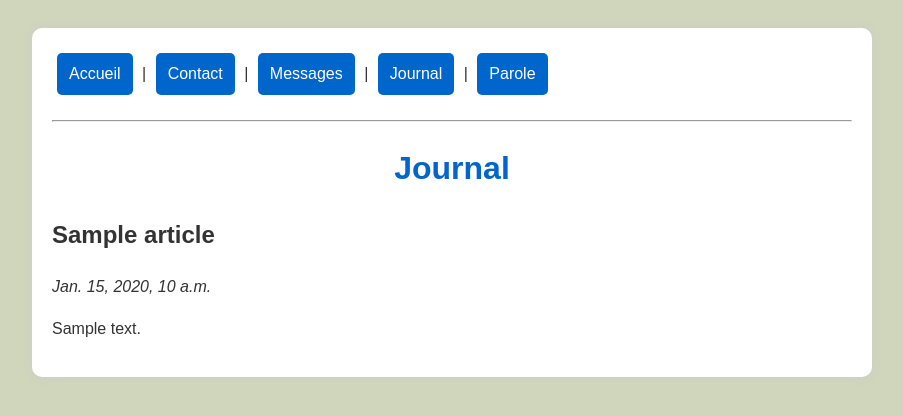
After one commit to 1234jASKET/seake.github.io, a Django app: page /journal/ in a window 1280 px wide. The commit adds this page. Shown: the top 416 px of the page, without its empty margins (188-1091 px from the left). Run offline with Django 5.2, Linux system fonts and the light colour scheme; tables that the repository leaves empty hold one stand-in row (values such as "Sample post").

Commit message:
Ajout parole et journal

```diff
--- a/hello/settings.py
+++ b/hello/settings.py
@@ -28,7 +28,7 @@ SECRET_KEY = 'django-insecure-^c))^)r1b)&5us6cx=b^#$=tbhtc29#r^h#j7ztk&i+03uswld
 # SECURITY WARNING: don't run with debug turned on in production!
 DEBUG = True
 
-ALLOWED_HOSTS = []
+ALLOWED_HOSTS = ['seake.onrender.com', 'localhost', '127.0.0.1']
 
 
 # Application definition
--- a/merci/models.py
+++ b/merci/models.py
@@ -9,3 +9,12 @@ class Message(models.Model):
 
     def __str__(self):
         return f"{self.nom} ({self.email})"
+
+
+class Article(models.Model):
+    titre = models.CharField(max_length=200)
+    contenu = models.TextField()
+    date_pub = models.DateTimeField(auto_now_add=True)
+
+    def __str__(self):
+        return self.titre
--- /dev/null
+++ b/merci/static/merci/styles.css
@@ -0,0 +1,53 @@
+/* styles.css */
+body {
+    font-family: Arial, sans-serif;
+    background-color: #cfd6bb;
+    color: #333;
+    padding: 20px;
+    line-height: 1.6;
+}
+
+h1 {
+    color: #0066cc;
+    text-align: center;
+}
+
+a {
+    color: #ffffff;
+    background-color: #0066cc;
+    padding: 8px 12px;
+    border-radius: 5px;
+    text-decoration: none;
+    margin: 5px;
+    display: inline-block;
+}
+
+a:hover {
+    background-color: #004999;
+}
+
+hr {
+    margin: 20px 0;
+}
+
+.container {
+    max-width: 800px;
+    margin: auto;
+    background: white;
+    padding: 20px;
+    border-radius: 10px;
+    box-shadow: 0 0 10px #ccc;
+}
+
+.verset {
+    background-color: #f3f3f3;
+    padding: 15px;
+    border-left: 5px solid #4CAF50;
+    margin-bottom: 20px;
+}
+
+.reflection {
+    font-style: italic;
+    color: #555;
+    margin-top: 10px;
+}
--- /dev/null
+++ b/merci/templates/merci/journal.html
@@ -0,0 +1,30 @@
+{% load static %}
+<!DOCTYPE html>
+<html>
+<head>
+    <title>Journal</title>
+    <link rel="stylesheet" href="{% static 'merci/styles.css' %}">
+</head>
+<body>
+    <div class="container">
+        <a href="/">Accueil</a> |
+        <a href="/contact/">Contact</a> |
+        <a href="/messages/">Messages</a> |
+        <a href="/journal/">Journal</a> |
+        <a href="/parole/">Parole</a>
+        <hr>
+
+        <h1>Journal</h1>
+
+        {% for article in articles %}
+            <div class="article">
+                <h2>{{ article.titre }}</h2>
+                <p><em>{{ article.date_pub }}</em></p>
+                <p>{{ article.contenu }}</p>
+            </div>
+        {% empty %}
+            <p>Aucun article pour le moment.</p>
+        {% endfor %}
+    </div>
+</body>
+</html>
--- a/merci/urls.py
+++ b/merci/urls.py
@@ -5,4 +5,6 @@ urlpatterns = [
     path('', views.accueil, name='accueil'),  # ceci appelle la vue "accueil"
     path('contact/', views.contact, name='contact'),
     path('messages/', views.messages_liste, name='messages_liste'),
+    path('journal/', views.journal, name='journal'),
+    path('parole/', views.parole, name='parole')
 ]
--- a/merci/views.py
+++ b/merci/views.py
@@ -1,27 +1,50 @@
 from django.shortcuts import render
 from .forms import ContactForm
-from .models import Message  # on importe ton modèle
+from .models import Message, Article  # ✅ Regroupement efficace
 
+# -------------------
+# PAGE D'ACCUEIL
+# -------------------
 def accueil(request):
     return render(request, 'merci/accueil.html')
 
+
+# -------------------
+# PAGE DE CONTACT
+# -------------------
 def contact(request):
     if request.method == 'POST':
         form = ContactForm(request.POST)
         if form.is_valid():
-            # Sauvegarder les données dans la base
             Message.objects.create(
                 nom=form.cleaned_data['nom'],
                 email=form.cleaned_data['email'],
                 message=form.cleaned_data['message']
             )
-            return render(request, 'merci/contact_success.html')  # page de succès
+            return render(request, 'merci/contact_success.html')
     else:
         form = ContactForm()
     return render(request, 'merci/contact.html', {'form': form})
 
-from .models import Message  # déjà importé si tu as suivi l'étape précédente
 
+# -------------------
+# LISTE DES MESSAGES
+# -------------------
 def messages_liste(request):
-    messages = Message.objects.all().order_by('-date_envoyee')  # les plus récents d'abord
+    messages = Message.objects.all().order_by('-date_envoyee')
     return render(request, 'merci/messages_liste.html', {'messages': messages})
+
+
+# -------------------
+# PAGE DU JOURNAL
+# -------------------
+def journal(request):
+    articles = Article.objects.order_by('-date_pub')
+    return render(request, 'merci/journal.html', {'articles': articles})
+
+
+# -------------------
+# PAGE PAROLE DU JOUR
+# -------------------
+def parole(request):
+    return render(request, 'merci/parole.html')
```
Also changed, not shown: merci/templates/merci/accueil.html (+16 -9 lines), merci/templates/merci/apropos.html (+15 -2 lines), merci/templates/merci/contact.html (+30 -6 lines), merci/templates/merci/contact_success.html (+17 -7 lines), merci/templates/merci/messages_liste.html (+19 -6 lines), merci/templates/merci/parole.html (added, +25 -0 lines), db.sqlite3, merci/migrations/0002_article.py (added), merci/static/merci/images/donal.jpg (added).
